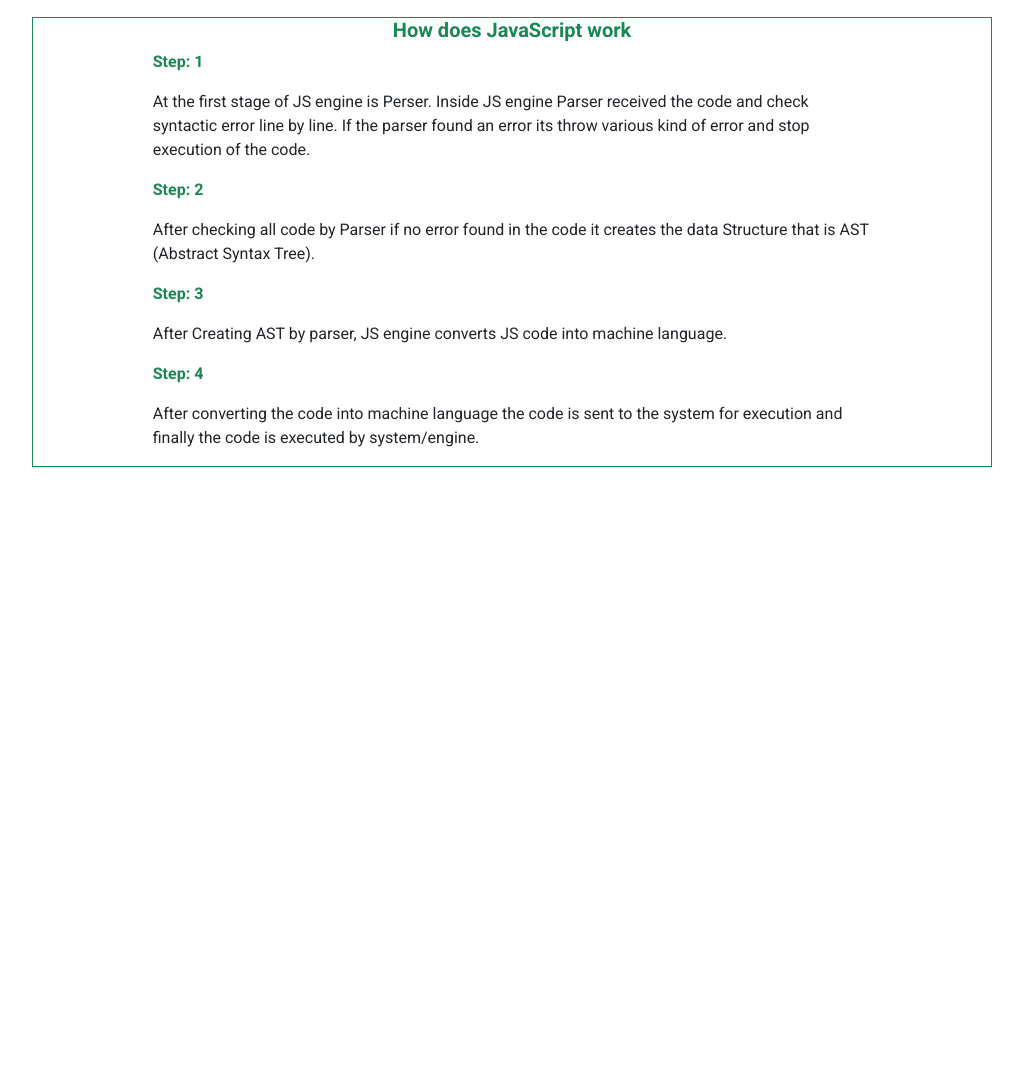
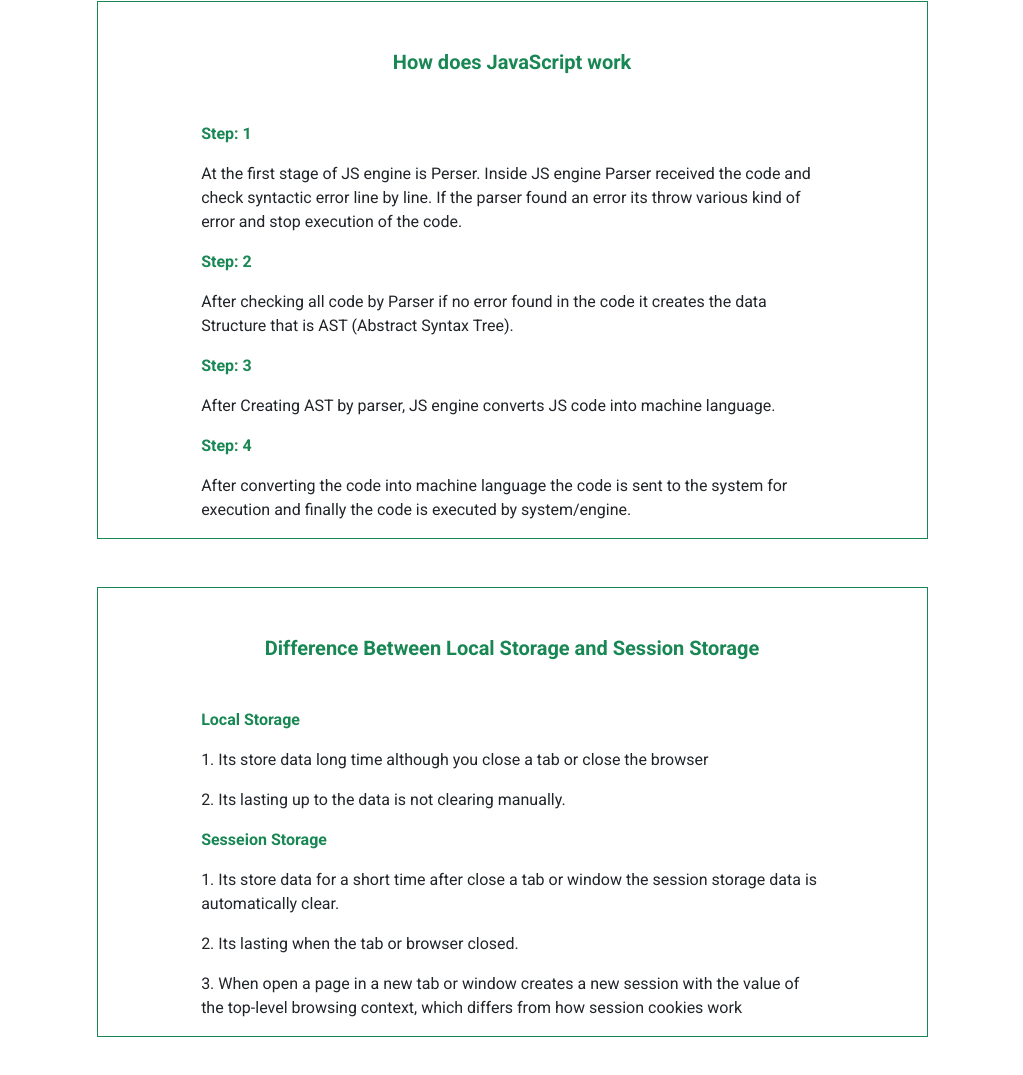
Before and after one commit to motlubor/insta-sohor, a plain HTML site: page index.html in a window 1280 px wide. Shown: the part 1579-2654 px from the top of the page, without its empty margins (128-1151 px from the left). Before the commit the page ends 2094 px from the top, so only its background shows below. Drawn offline with nearby package versions, Linux system fonts and the light colour scheme.

Commit message:
bonus section difference between local storage and session storage

```diff
--- a/index.html
+++ b/index.html
@@ -56,21 +56,24 @@
         <div id="reported">
             <h1>Reported posts</h1>
         </div>
-    </main>
         <section class="my-5 border border-success mx-auto w-75">
-        <h5 class="text-center fw-bold text-success">How does JavaScript work</h5>
+            <h5 class="text-center fw-bold text-success my-5">How does JavaScript work</h5>
             <div class="w-75 mx-auto">
                 <p class="fw-bold text-success"> Step: 1</p>
-            <p>At the first stage of JS engine is Perser. Inside JS engine Parser received the code and check syntactic
-                error line by line. If the parser found an error its throw various kind of error and stop execution of
+                <p>At the first stage of JS engine is Perser. Inside JS engine Parser received the code and check
+                    syntactic
+                    error line by line. If the parser found an error its throw various kind of error and stop execution
+                    of
                     the code.</p>
                 <p class="fw-bold text-success"> Step: 2</p>
-            <p>After checking all code by Parser if no error found in the code it creates the data Structure that is AST
+                <p>After checking all code by Parser if no error found in the code it creates the data Structure that is
+                    AST
                     (Abstract Syntax Tree).</p>
                 <p class="fw-bold text-success"> Step: 3</p>
                 <p>After Creating AST by parser, JS engine converts JS code into machine language.</p>
                 <p class="fw-bold text-success"> Step: 4</p>
-            <p>After converting the code into machine language the code is sent to the system for execution and finally
+                <p>After converting the code into machine language the code is sent to the system for execution and
+                    finally
                     the code is executed by system/engine.</p>
 
 
@@ -78,6 +81,24 @@
 
             </div>
         </section>
+        <section class="my-5 border border-success mx-auto w-75">
+            <h5 class="text-center fw-bold text-success mt-5">Difference Between Local Storage and Session Storage</h5>
+            <div class="w-75 mx-auto">
+                <p class="fw-bold text-success mt-5"> Local Storage</p>
+                <p>1. Its store data long time although you close a tab or close the browser</p>
+                <p>2. Its lasting up to the data is not clearing manually.</p>
+                <p class="fw-bold text-success"> Sesseion Storage</p>
+                <p>1. Its store data for a short time after close a tab or window the session storage data is
+                    automatically clear.</p>
+                <p>2. Its lasting when the tab or browser closed.</p>
+                <p>3. When open a page in a new tab or window creates a new session with the value of the top-level
+                    browsing context, which differs from how session cookies work</p>
+
+            </div>
+        </section>
+    </main>
+
+
     <footer></footer>
 
     <!-- add javascript  file  -->
```
Lines whose indentation alone changed are shown as unchanged.
